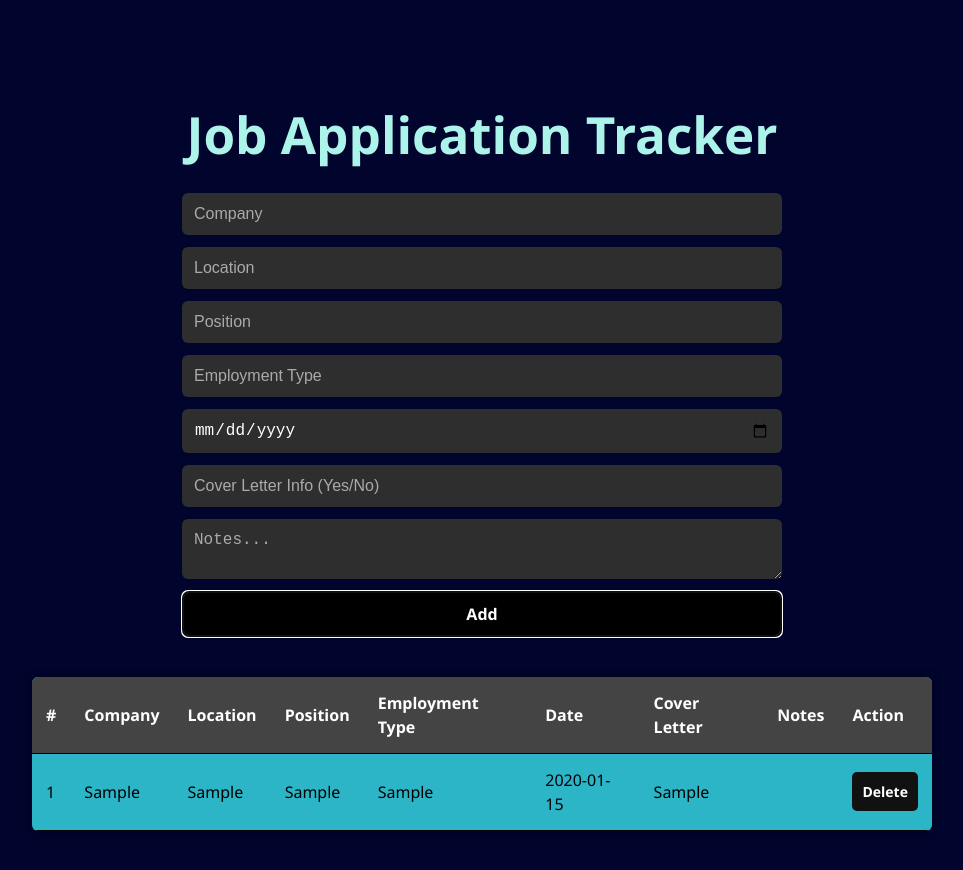
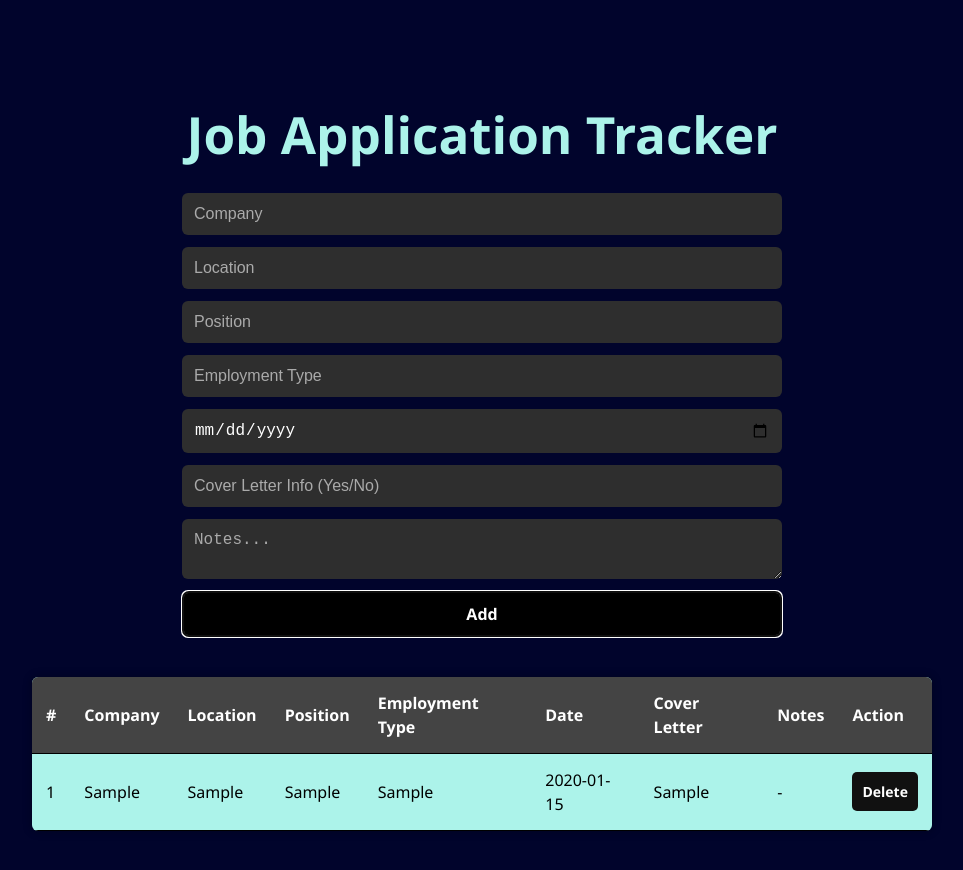
Before and after one commit to JIMPARK80/vue-job-tracker, a Vue app: page / in a window 1280 px wide. Both pictures are taken after typing "Sample", "Sample", "Sample", "Sample", "2020-01-15", "Sample" into the empty fields and a click on the button "Add". Shown: the top 870 px of the page, without its empty margins (158-1121 px from the left). Built offline with nearby package versions, Linux system fonts and the light colour scheme.

Commit message:
feat: add lnline editing for Notes

```diff
--- a/src/App.vue
+++ b/src/App.vue
@@ -38,7 +38,17 @@
             <td>{{ app.type }}</td>
             <td>{{ app.date }}</td>
             <td>{{ app.coverletter }}</td>
-            <td>{{ app.notes }}</td>
+
+            <!-- Notes: inline editable -->
+            <td @click="startEdit(index)">
+              <template v-if="editingIndex === index">
+                <input v-model="app.notes" @blur="stopEdit" @keyup.enter="stopEdit" class="inline-input" />
+              </template>
+              <template v-else>
+                {{ app.notes || '-' }}
+              </template>
+            </td>
+
             <td>
               <button @click="removeApplication(index)">Delete</button>
             </td>
@@ -77,6 +87,7 @@ const form = ref({
 
 
 const applications = ref([]) // Create a reactive reference to an empty array
+const editingIndex = ref(null)
 
 // when the page loads, check if there is any saved data in local storage
 onMounted(() => {
@@ -108,6 +119,14 @@ function addApplication() {
 function removeApplication(index) {
   applications.value.splice(index, 1)
 }
+
+function startEdit(index){
+  editingIndex.value = index
+}
+
+function stopEdit() {
+  editingIndex.value = null
+}
 </script>
 
 
@@ -123,7 +142,7 @@ body {
 }
 
 h1 {
-  color: #acf3ea;
+  color: rgb(172, 243, 234);
   text-align: center;
   margin-bottom: 30px;
 }
@@ -169,7 +188,7 @@ table {
   max-width: 900px;
   margin: 0 auto;
   border-collapse: collapse;
-  background: #2bb5c7;
+  background: rgb(172, 243, 234);
   box-shadow: 0 0 10px rgba(0,0,0,0.3);
   border-radius: 6px;
   overflow: hidden;
@@ -200,5 +219,11 @@ td button:hover {
   background-color: #f44336;
 }
 
-
+.inline-input {
+  width: 100%;
+  padding: 6px;
+  font-size: 14px;
+  border: none;
+  border-radius: 4px;
+}
 </style>
```
Also changed, not shown: src/code.txt.
